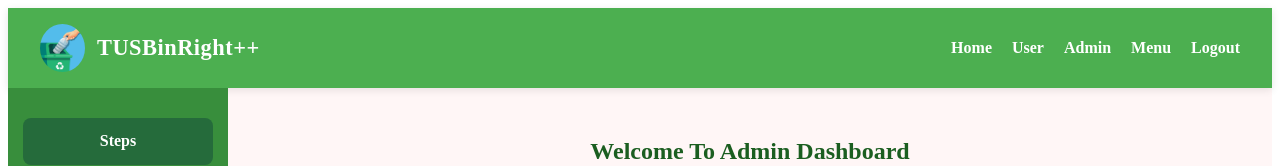
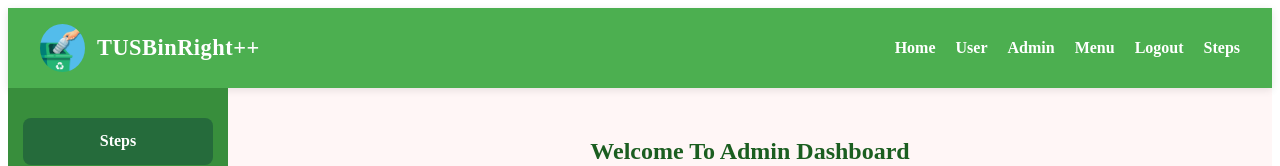
Before and after one commit to kalumfeanebanda/TUSBinGroup2, a Vue app in the folder tusg2frontend/: page /admindashboard in a window 1280 px wide. Shown: the top 166 px of the page. Built offline with nearby package versions, Linux system fonts and the light colour scheme.

Commit message:
steps topbar

```diff
--- a/tusg2frontend/src/pages/AdminDashboard.vue
+++ b/tusg2frontend/src/pages/AdminDashboard.vue
@@ -12,6 +12,7 @@
         <router-link to="/admin">Admin</router-link>
         <router-link to="/menu">Menu</router-link>
         <router-link to="/adminlogin">Logout</router-link>
+        <router-link to="/steps">Steps</router-link>
       </nav>
     </header>
 
```
